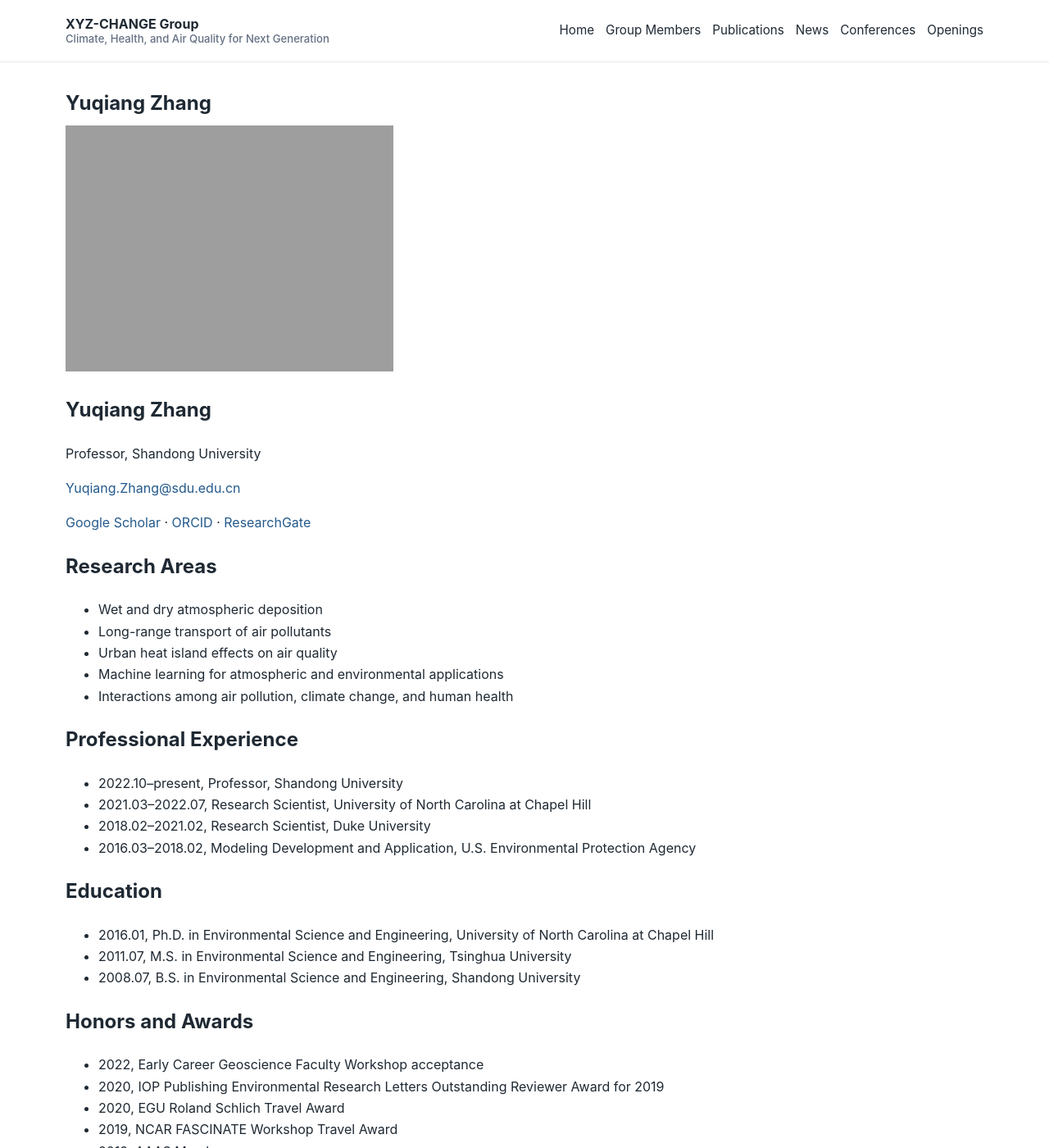
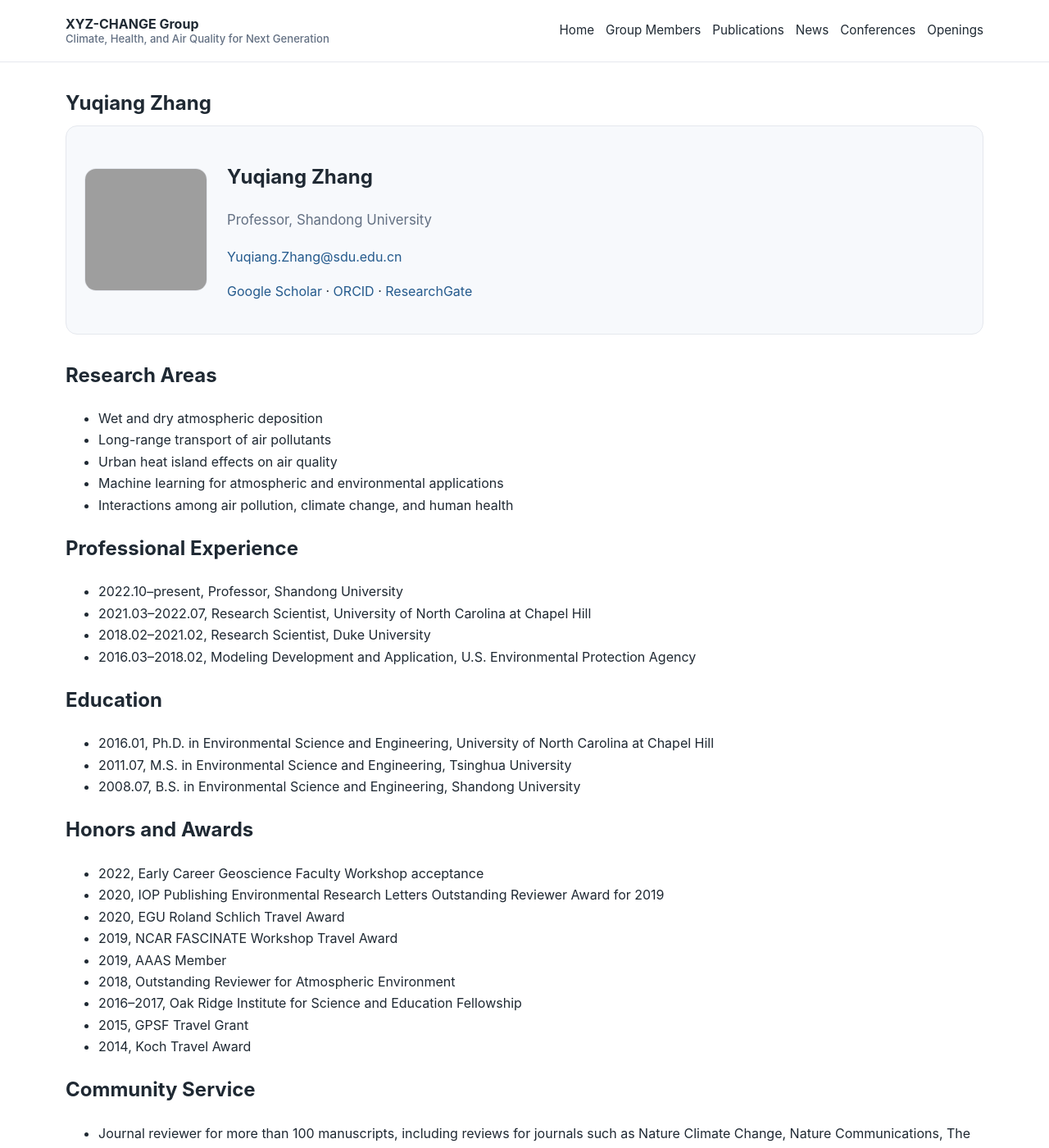
Before and after one commit to MuJSh/xyz_CHANGE, a Jekyll site: the page built from _pages/yuqiang-zhang.md, in a window 1280 px wide and 1400 px high. Shown: the whole window at 82% size. Built offline with Jekyll 4.4.1, drawn with Linux system fonts in a browser that asks for light colours.

Commit message:
Add profile page styling

```diff
--- a/assets/css/style.css
+++ b/assets/css/style.css
@@ -129,6 +129,33 @@ a:hover {
   font-weight: 700;
 }
 
+.profile-hero {
+  display: grid;
+  grid-template-columns: 150px 1fr;
+  gap: 24px;
+  align-items: center;
+  padding: 22px;
+  margin-bottom: 30px;
+  border: 1px solid var(--border);
+  border-radius: 14px;
+  background: var(--surface);
+}
+
+.profile-photo {
+  width: 150px;
+  height: 150px;
+  object-fit: cover;
+  border-radius: 14px;
+  border: 1px solid var(--border);
+  background: #fff;
+}
+
+.profile-title {
+  color: var(--muted);
+  font-size: 1.05rem;
+  margin-top: 0;
+}
+
 .grid {
   display: grid;
   grid-template-columns: repeat(auto-fit, minmax(300px, 1fr));
@@ -231,7 +258,8 @@ a:hover {
   }
 
   .hero,
-  .two-column {
+  .two-column,
+  .profile-hero {
     grid-template-columns: 1fr;
   }
 
```
